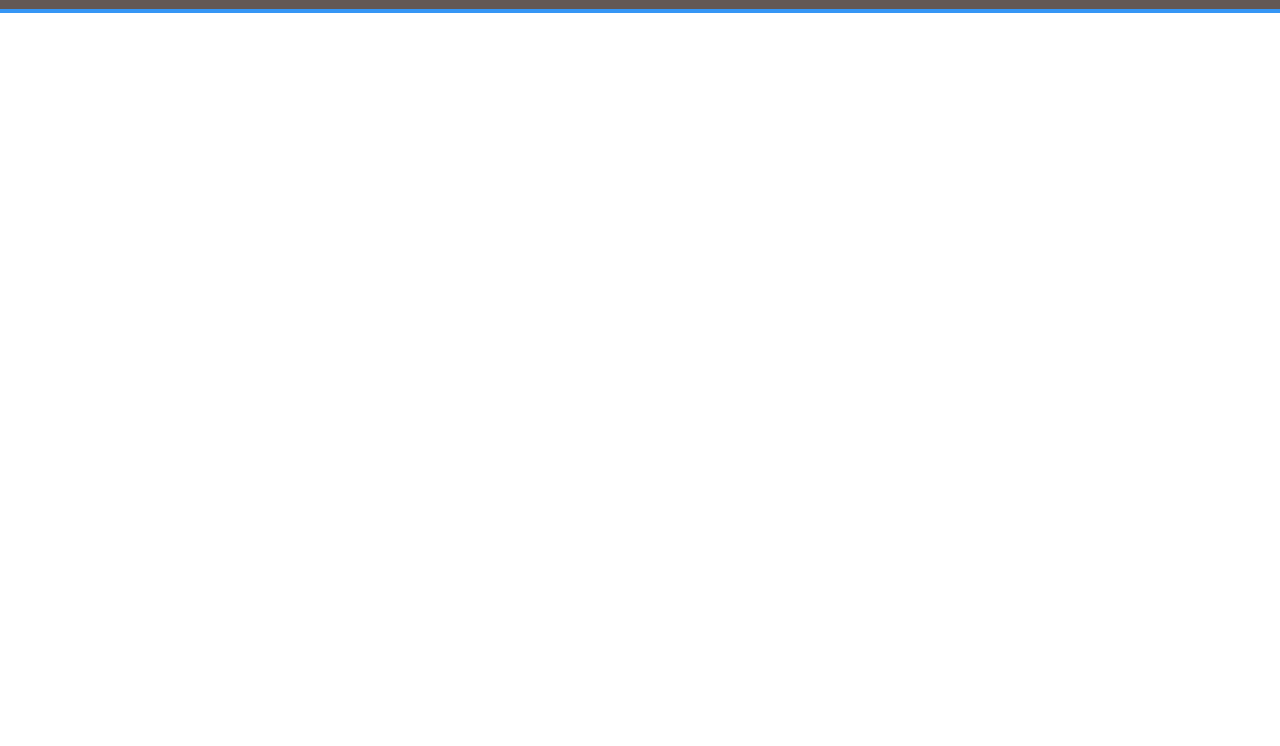
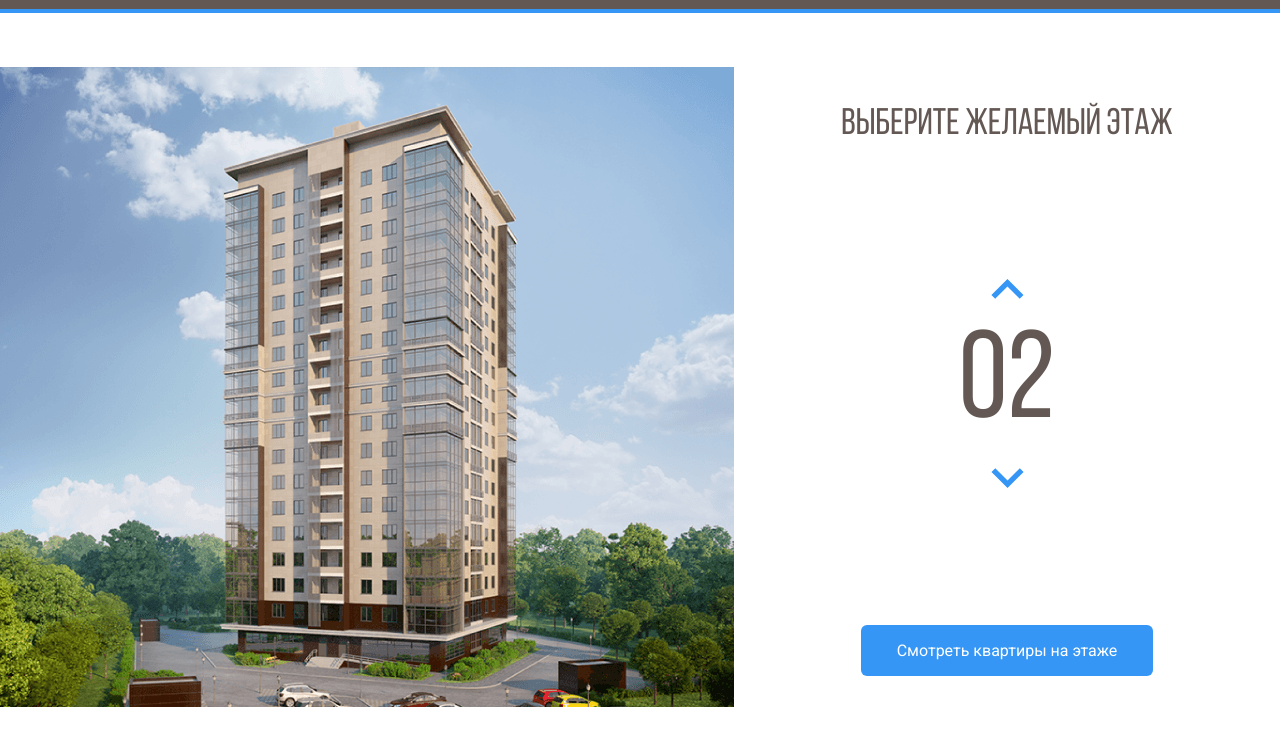
Before and after one commit to sabitovka/melody, a plain HTML site: page index.html in a window 1280 px wide. Shown: the part 52-798 px from the top of the page. Drawn offline with Linux system fonts and the light colour scheme.

Commit message:
Добавлена верстка основной страницы

```diff
--- a/css/style.css
+++ b/css/style.css
@@ -1,3 +1,25 @@
+@font-face {
+  font-family: 'Bebas Neue Cyrillic';
+  src: local('Bebas Neue Cyrillic'), local('BebasNeueCyrillic'),
+      url('BebasNeueCyrillic.woff2') format('woff2'),
+      url('BebasNeueCyrillic.woff') format('woff');
+  font-weight: normal;
+  font-style: normal;
+  font-display: swap;
+}
+
+@font-face {
+  font-family: 'Bebas Neue';
+  src: local('Bebas Neue Regular Regular'), local('BebasNeueRegular'),
+      url('../fonts/BebasNeueRegular.woff2') format('woff2'),
+      url('../fonts/BebasNeueRegular.woff') format('woff');
+  font-weight: normal;
+  font-style: normal;
+  font-display: swap;
+}
+
+
+
 * {
   box-sizing: border-box;
 }
@@ -55,3 +77,72 @@ body {
   line-height: 20px;
   font-size: 17;
 }
+
+.main {
+  max-width: 1280px;
+  margin: auto;
+  padding-top: 54px;
+  display: flex;
+}
+
+.main-info {
+  flex-grow: 1;
+  text-align: center;
+  display: flex;
+  flex-direction: column;
+  align-items: center;
+  justify-content: space-between;
+  padding: 36px 0;
+}
+
+.home-image path {
+  opacity: 0;
+  cursor: pointer;
+}
+
+.home-image path:hover {
+  opacity: 1;
+}
+
+.counter-group {
+  display: flex;
+  flex-direction: column;
+  align-items: center;
+}
+
+.counter-button {
+  background-color: #fff;
+  border: none;
+  cursor: pointer;
+}
+
+.counter-button-down img {
+  transform: rotate(180deg);
+}
+
+.main-title {
+  margin: 0;
+  font-family: 'Bebas Neue', sans-serif;
+  font-weight: normal;
+  font-size: 37px;
+  line-height: 44px;
+  color: #635854;
+}
+
+.counter {
+  font-family: 'Bebas Neue', sans-serif;
+  color: #635854;
+  font-size: 124px;
+  margin: 10px 0;
+}
+
+.button-primary {
+  background-color: #3596f5;
+  border-radius: 6px;
+  color: #fff;
+  border: none;
+  padding: 16px 36px;
+  cursor: pointer;
+  font-size: 16px;
+  line-height: 19px;
+}
--- a/index.html
+++ b/index.html
@@ -39,5 +39,55 @@
       </div>
     </div>
   </header>
+
+  <main class="main">
+    <div class="main-img">
+      <svg class="home-image" width="734" height="640" viewBox="0 0 734 640" fill="none" xmlns="http://www.w3.org/2000/svg" xmlns:xlink="http://www.w3.org/1999/xlink">
+        <rect width="734" height="640" fill="url(#pattern0)"/>
+        <defs>
+        <pattern id="pattern0" patternContentUnits="objectBoundingBox" width="1" height="1">
+        <use xlink:href="#image0" transform="translate(-0.00408719) scale(0.0013624 0.0015625)"/>
+        </pattern>
+        <image id="image0" width="740" height="640" xlink:href="img/home.png"/>
+        </defs>
+        <path d="M222 532L442.8 540L512 526.3V548L443.5 567.7L222 556.7V532Z" fill="#3595F6" fill-opacity="0.75"/>
+        <path d="M223 531V506L443.3 509.3L513 506V526L443.7 539L223 531Z" fill="#3595F6" fill-opacity="0.75"/>
+        <path d="M223 505V480H444H513V503L445 510L223 505Z" fill="#3595F6" fill-opacity="0.75"/>
+        <path d="M223 481V456L444.3 452.3L512 459V481H444" fill="#3595F6" fill-opacity="0.75"/>
+        <path d="M223 455V429L444.5 425.7L513 436.7V458L444 451.3L223 455Z" fill="#3595F6" fill-opacity="0.75"/>
+        <path d="M222 428V404.3L443 392L514 415V436.3L443 424L222 428Z" fill="#3595F6" fill-opacity="0.75"/>
+        <path d="M222 406V381L444.2 364.7L514 393.3V414L443.7 392.3L222 406Z" fill="#3595F6" fill-opacity="0.75"/>
+        <path d="M222 381V356L444.5 335.7L514 372.3V393L442 364.3L222 381Z" fill="#3595F6" fill-opacity="0.75"/>
+        <path d="M222 355V331L445 306.3L514 350.3V372L444.7 334L222 355Z" fill="#3595F6" fill-opacity="0.75"/>
+        <path d="M222 330V306L444.5 277.3L514 328.3V349L443.7 306.7L222 330Z" fill="#3595F6" fill-opacity="0.75"/>
+        <path d="M221 306V282L443.3 249L514 308.3V328L444 277.3L221 306Z" fill="#3595F6" fill-opacity="0.75"/>
+        <path d="M222 281V257L443.2 222L513 286V307L444.3 248.7L222 281Z" fill="#3595F6" fill-opacity="0.75"/>
+        <path d="M222 257V232L444.3 194L513 264.3V285L444 221L222 257Z" fill="#3595F6" fill-opacity="0.75"/>
+        <path d="M222 231V206L442.8 162.3L513 241.3V264L444 190.7L222 231Z" fill="#3595F6" fill-opacity="0.75"/>
+        <path d="M223 207V182L443 134L513 219V242L442.3 162.7L223 207Z" fill="#3595F6" fill-opacity="0.75"/>
+        <path d="M222 182V157L441.8 105L513 197.3V220L443.3 133.7L222 182Z" fill="#3595F6" fill-opacity="0.75"/>
+        <path d="M222 157V131L444 74.3L513 176V197L443.7 105.3L222 157Z" fill="#3595F6" fill-opacity="0.75"/>
+        </svg>
+    </div>
+    <!-- ./main-img -->
+    <div class="main-info">
+      <h2 class="main-title">Выберите желаемый этаж</h2>
+      <div class="counter-group">
+        <button class="counter-button counter-button-up">
+          <img src="./img/arrow.svg" alt="arrow-up">
+        </button>
+        <span class="counter">02</span>
+        <button class="counter-button counter-button-down">
+          <img src="./img/arrow.svg" alt="arrow-down">
+        </button>
+      </div>
+      <button class="button button-primary">
+        Смотреть квартиры на этаже
+      </button>
+    </div>
+    <!-- /.main-info -->
+
+  </main>
+
 </body>
 </html>
```
Also changed, not shown: fonts/BebasNeueCyrillic.woff (added), fonts/BebasNeueCyrillic.woff2 (added), fonts/BebasNeueRegular.woff (added), fonts/BebasNeueRegular.woff2 (added), img/arrow.svg (added), img/home.png (added), 1 other file.
